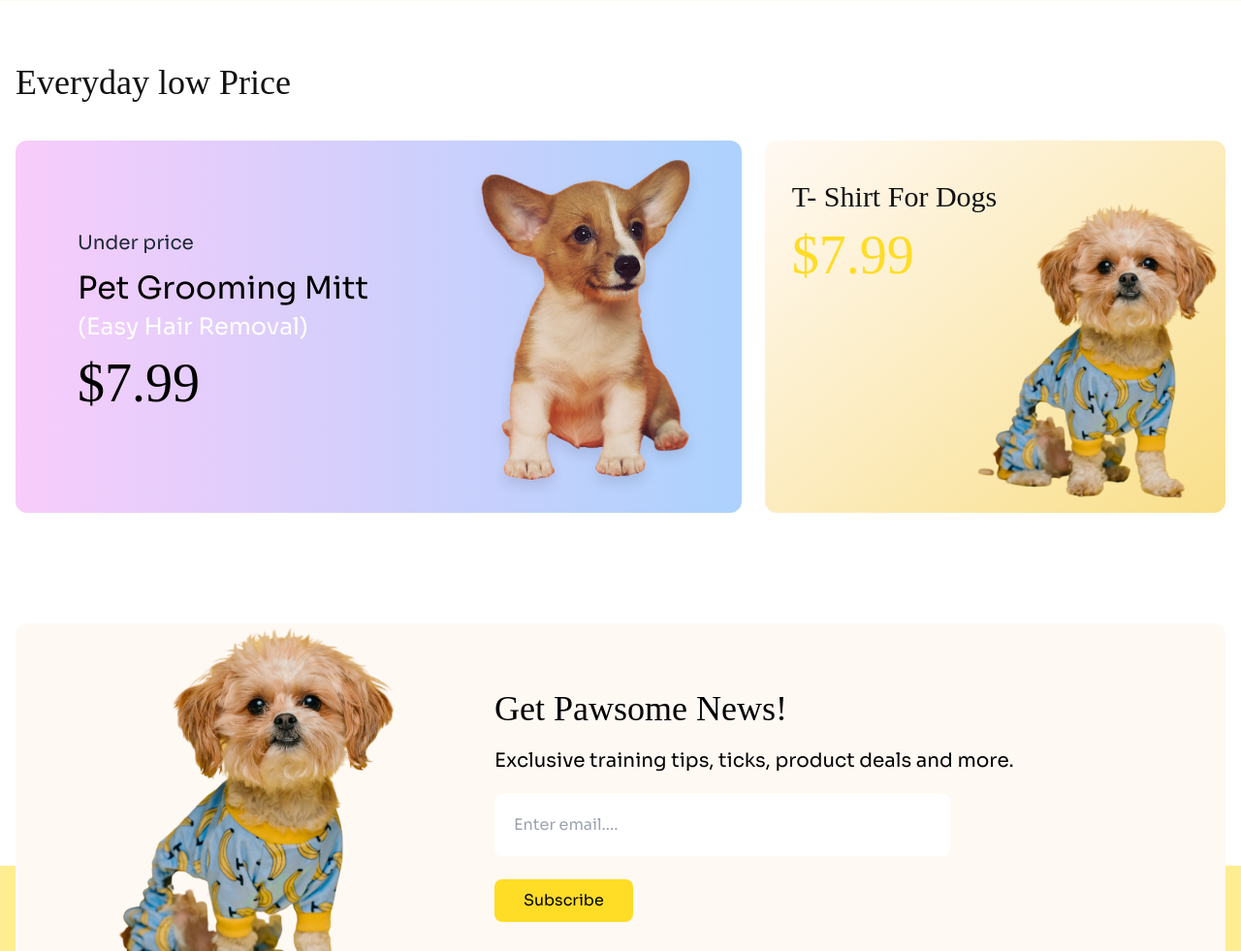
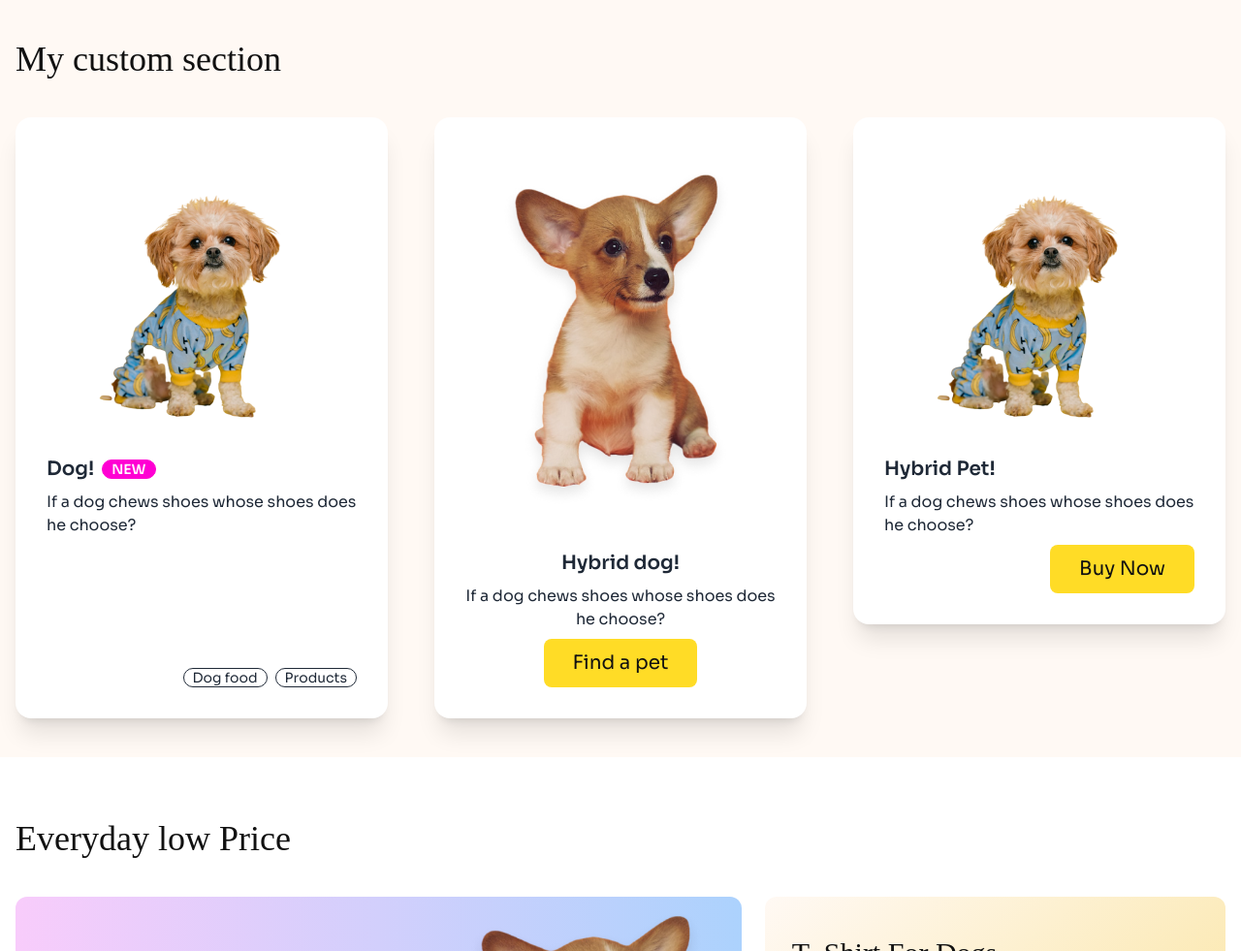
Before and after one commit to junaed-md/Assignment-3, a plain HTML site: page index.html in a window 1280 px wide. Shown: the part 2020-3001 px from the top of the page at 97% size. Drawn offline with nearby package versions, Linux system fonts and the light colour scheme; a web font is replaced by a local one.

Commit message:
completed

```diff
--- a/index.html
+++ b/index.html
@@ -329,6 +329,66 @@
                 </div>
             </div>
         </section>
+        <!-- My custom section  -->
+        <section class=" bg-[#FFF9F4]">
+            <div class="container mx-auto px-4 py-9 md:py-10">
+                <h2 class="adlam text-2xl md:text-4xl text-primarytxt mb-10">My custom section</h2>
+                <div class="flex flex-col gap-3 md:flex-row justify-between">
+
+
+                    <div class="card bg-base-100 w-96 shadow-xl">
+                        <figure>
+                            <img class="max-h-60 md:max-h-96" src="c1-assets/cute-pet-small.png"
+                                alt="" />
+                        </figure>
+                        <div class="card-body">
+                            <h2 class="card-title">
+                                Dog!
+                                <div class="badge badge-secondary">NEW</div>
+                            </h2>
+                            <p>If a dog chews shoes whose shoes does he choose?</p>
+                            <div class="card-actions justify-end">
+                                <div class="badge badge-outline">Dog food</div>
+                                <div class="badge badge-outline">Products</div>
+                            </div>
+                        </div>
+                    </div>
+                    <div>
+                        <div class="card bg-base-100 w-96 shadow-xl">
+                            <figure class="px-10 pt-10">
+                              <img class="max-h-60 md:max-h-96"
+                                src="c1-assets/cute-dog-mid.png"
+                                alt=""
+                                class="rounded-xl" />
+                            </figure>
+                            <div class="card-body items-center text-center">
+                              <h2 class="card-title">Hybrid dog!</h2>
+                              <p>If a dog chews shoes whose shoes does he choose?</p>
+                              <div class="card-actions">
+                                <button class="py-[10px] px-[30px] rounded-lg bg-accent text-[20px] text-primarytxt">Find a pet</button>
+                              </div>
+                            </div>
+                          </div>
+                    </div>
+                    <div>
+                        <div class="card bg-base-100 w-96 shadow-xl">
+                            <figure>
+                              <img class="max-h-60 md:max-h-96"
+                                src="c1-assets/cute-pet-small.png"
+                                alt="Pet" />
+                            </figure>
+                            <div class="card-body">
+                              <h2 class="card-title">Hybrid Pet!</h2>
+                              <p>If a dog chews shoes whose shoes does he choose?</p>
+                              <div class="card-actions justify-end">
+                                <button class="py-[10px] px-[30px] rounded-lg bg-accent text-[20px] text-primarytxt">Buy Now</button>
+                              </div>
+                            </div>
+                          </div>
+                    </div>
+                </div>
+            </div>
+        </section>
         <!-- Everyday low price -->
         <section class="">
             <div class="container mx-auto px-4 py-7 md:py-16">
```
